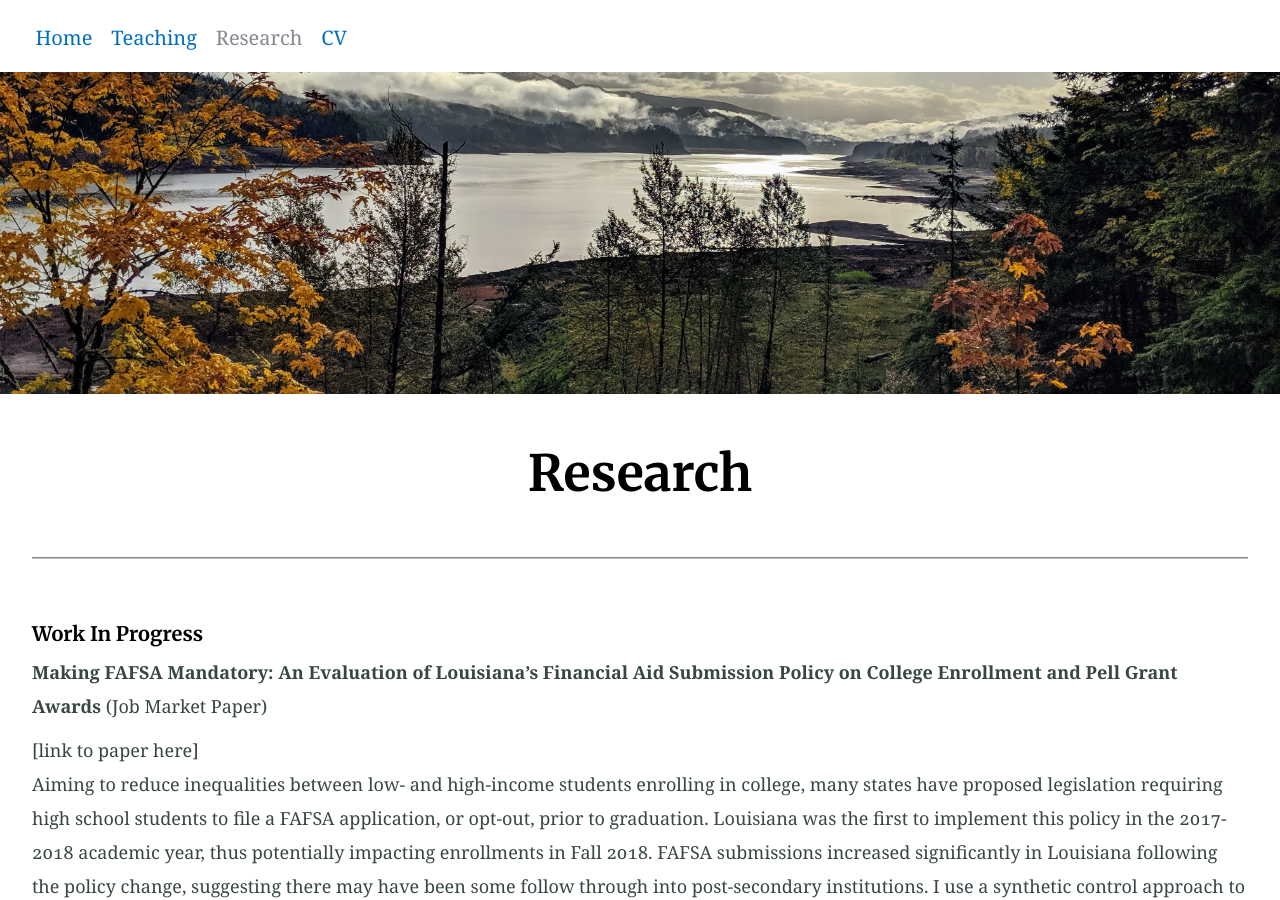
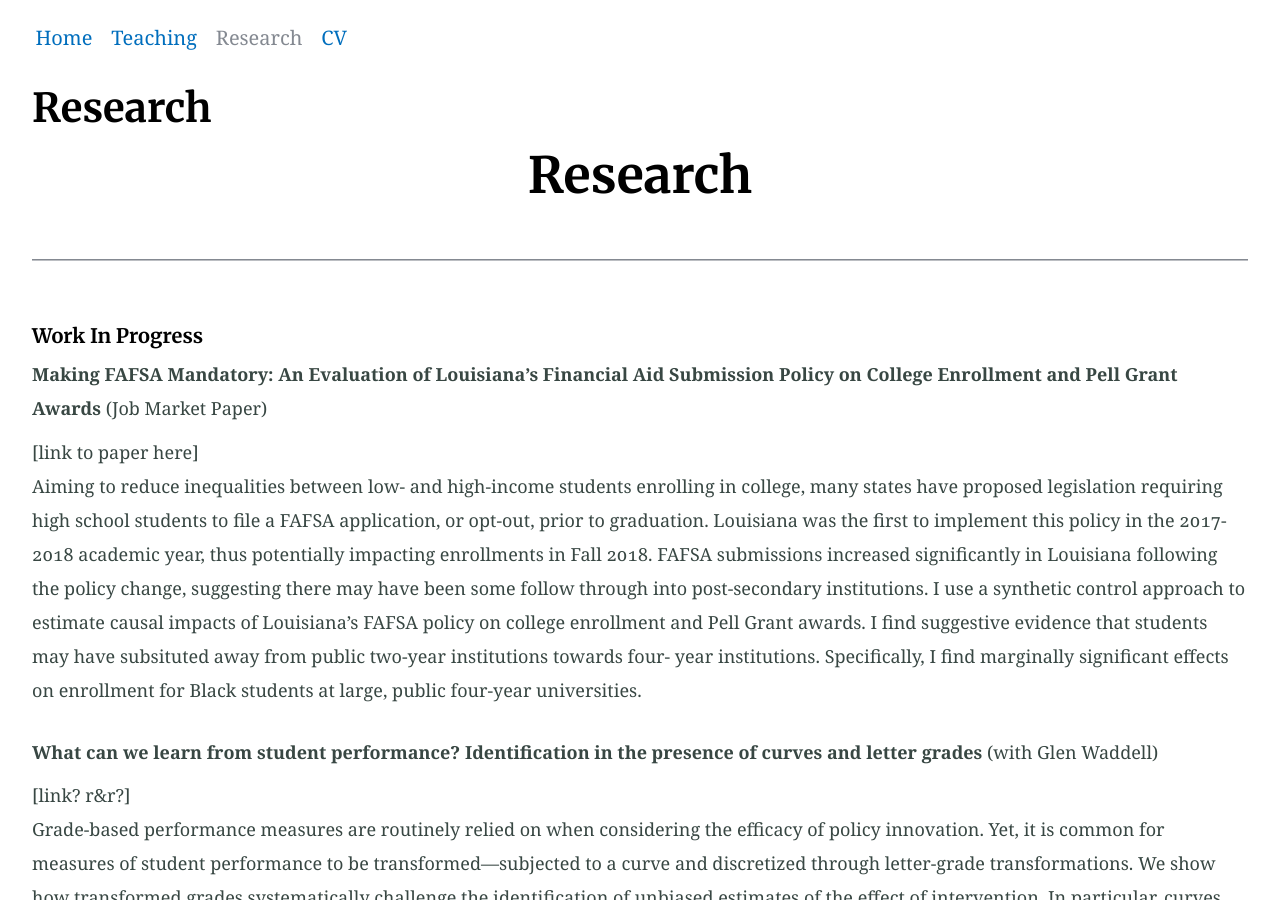
Before and after one commit to jenni-putz/1jenni-putz.github.io, a Jekyll site: the page built from research.md, in a window 1280 px wide and 900 px high. Built offline with Jekyll 4.4.1, drawn with Linux system fonts in a browser that asks for light colours; nearby versions of some CDN libraries; our own code applies the rules of GitHub Pages for plain Markdown files; some of the changed text lies outside the part shown.

Commit message:
Update research.md

```diff
--- a/research.md
+++ b/research.md
@@ -1,8 +1,5 @@
 ---
-title:
-feature_text: |
-feature_image: "/header_3.jpg"
-
+title: Research
 ---
 
 <html>
@@ -35,7 +32,7 @@ padding-top: .2em;
 		<p> [link to paper here] <br> Aiming to reduce inequalities between low- and high-income students enrolling in college, many states have proposed legislation requiring high school students to file a FAFSA application, or opt-out, prior to graduation. Louisiana was the first to implement this policy in the 2017-2018 academic year, thus potentially impacting enrollments in Fall 2018. FAFSA submissions increased significantly in Louisiana following the policy change, suggesting there may have been some follow through into post-secondary institutions. I use a synthetic control approach to estimate causal impacts of Louisiana’s FAFSA policy on college enrollment and Pell Grant awards. I find suggestive evidence that students may have subsituted away from public two-year institutions towards four- year institutions. Specifically, I find marginally significant effects on enrollment for Black students at large, public four-year universities. </p>
 	 <li><b>What can we learn from student performance? Identification in the presence of curves and letter grades</b> (with Glen Waddell)</li>
 		<p> [link? r&r?] <br> Grade-based performance measures are routinely relied on when considering the efficacy of policy innovation. Yet, it is common for measures of student performance to be transformed—subjected to a curve and discretized through letter-grade transformations. We show how transformed grades systematically challenge the identification of unbiased estimates of the effect of intervention. In particular, curves can introduce false patterns of treatment heterogeneity, attenuating measured
-responses to treatment among high-performing students, for example, or inflating measured responses among low-performing students. Even without explicit curving, transformations to letter grades can be particularly problematic, yielding estimates that are weighted combinations of (i) inflated treatment effects for students around letter-grade thresholds and (ii) “zeros” for those away from thresholds. <p>
+responses to treatment among high-performing students, for example, or inflating measured responses among low-performing students. Even without explicit curving, transformations to letter grades can be particularly problematic, yielding estimates that are weighted combinations of (i) inflated treatment effects for students around letter-grade thresholds and (ii) “zeros” for those away from thresholds. </p>
 	 <li><b>Reading Resources and Student Achievement: Evidence from the Michigan Culture of Reading Program</b></li>
 		<p> [link to paper here] <br> This paper considers the effect of additional reading resources on third-grade student achievement by exploiting a quasi-experimental setting. In 2014, the Michigan Department of Education Culture of Reading campaign gave over 3,000 copies of a storybook, along with reading instructions, to children in 115 elementary schools and early childhood programs. I use student-level data to identify the effect of additional reading resources on third-grade English language arts (ELA) test scores. I find significant, positive effects of additional reading resources on student achievement for students who received books when they were in an early childhood program. </p>
         </ul>
```
